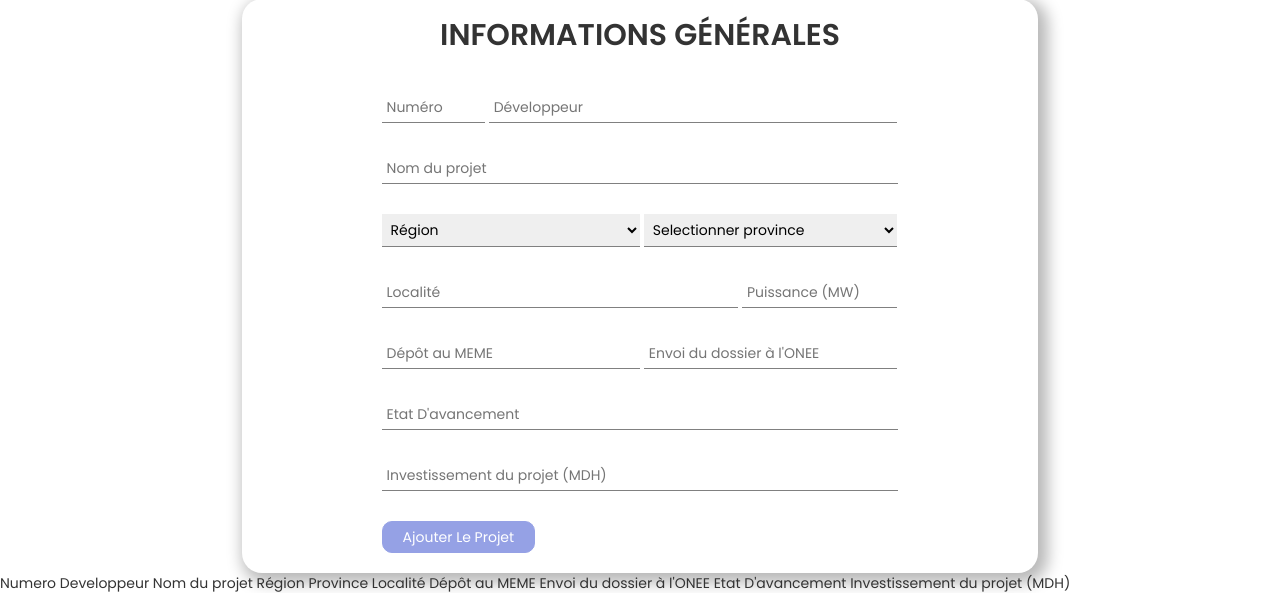
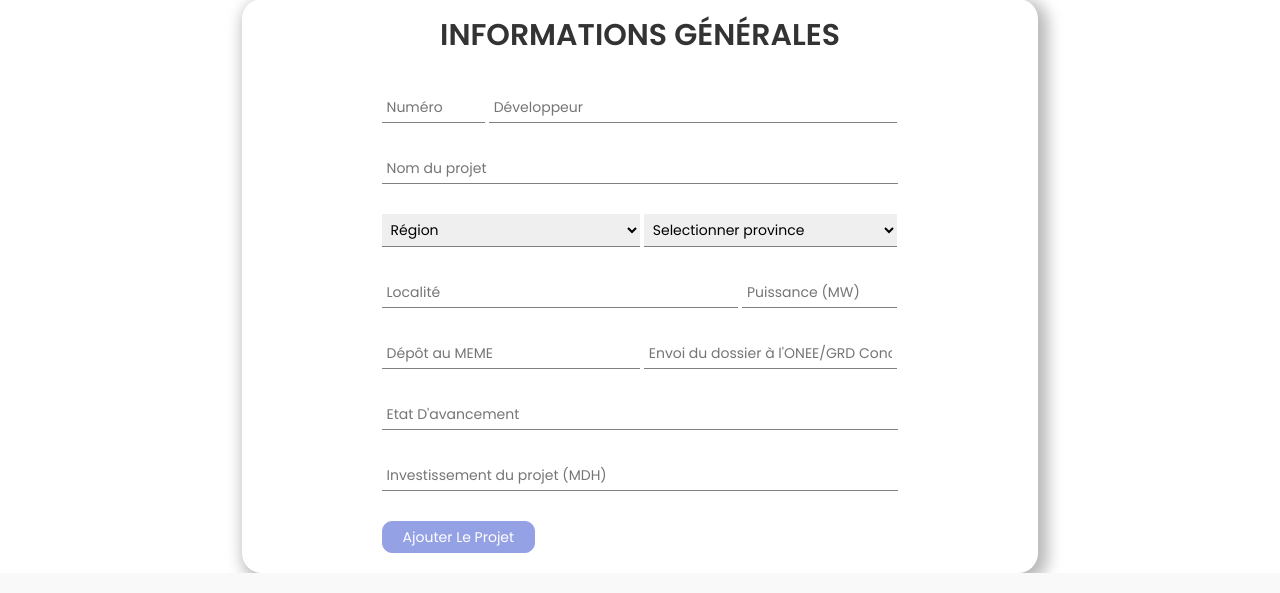
Before and after one commit to nouhelion/Monitoring-App, a PHP site: page /energieEolienne.php in a window 1280 px wide. Shown: the part 952-1545 px from the top of the page. Run offline with PHP 8.4, Linux system fonts and the light colour scheme.

Commit message:
update shit

```diff
--- a/EnergieHydro.php
+++ b/EnergieHydro.php
@@ -296,11 +296,11 @@ http://www.templatemo.com/tm-486-new-event
                         <input name="Sourceenergie" type="text" class="form-input-sou" id="Source energie" placeholder="Source Énergie">
                         <input name="Co2eviteTCO2an" type="text" style="width:49%;" id="Co2 évité TCO2/an" placeholder="Co2 évité TCO2/an">
                         <input name="DepotalaDEREE" type="text" onfocus="(this.type='date')" onblur="(this.type='text')" style="width:50%;" id="Depot à la DEREE" placeholder="Dépôt à la DEREE">
-				        <input name="EnvoidudossieraONEE" type="text" onfocus="(this.type='date')" onblur="(this.type='text')" class="form-input-derr" id="Envoi du dossier a l'ONEE" placeholder="Envoi du Dossier à l'ONEE">
-                        <input name="ReponseONEE" type="text" style="width:49%;" id="Réponse ONEE" placeholder="Réponse ONEE">
+				        <input name="EnvoidudossieraONEE" type="text" onfocus="(this.type='date')" onblur="(this.type='text')" style="width:57%;" id="Envoi du dossier a l'ONEE" placeholder="Envoi du Dossier à l'ONEE/GRD Concerné">
+                        <input name="ReponseONEE" type="text" style="width:42%;" id="Réponse ONEE" placeholder="Réponse ONEE/GRD Concerné">
                         <input name="NotificationduDemandeurpour1ercomplementdudossier" type="text" class="form-input-nom" id="Notification du Demandeur pour 1er complement du dossier" placeholder="Notification du Demandeur Pour 1er Complément du Dossier">
                         <input name="Depotdu1ercomplementdudossierparledeveloppeur" type="text" onfocus="(this.type='date')" onblur="(this.type='text')" style="width:100%;" id="Dépôt du complément du dossier par le développeur" placeholder="Dépôt du Complément du Dossier Par le Développeur">
-                    <input name="Envoidu1ercomplementdudossieraONEE" type="text" onfocus="(this.type='date')" onblur="(this.type='text')" style="width:100%;" id="Envoi du 1er complement du dossier à l'ONEE" placeholder="Envoi du 1er Complément du Dossier à l'ONEE">
+                    <input name="Envoidu1ercomplementdudossieraONEE" type="text" onfocus="(this.type='date')" onblur="(this.type='text')" style="width:100%;" id="Envoi du 1er complement du dossier à l'ONEE" placeholder="Envoi du 1er Complément du Dossier à l'ONEE/GRD Concerné">
                     </div>
                 </div>
                 <div class="form-container-right">
--- a/energieEolienne.php
+++ b/energieEolienne.php
@@ -279,7 +279,7 @@ http://www.templatemo.com/tm-486-new-event
 						<input name="Localite" type="text" class="form-input-loc" id="Localite" placeholder="Localité">
                         <input name="Puissance" type="text" class="form-input-pui" id="Puissance" placeholder="Puissance (MW)">
 					<input name="DepotauMEME" type="text" onfocus="(this.type='date')" onblur="(this.type='text')" style="width:50%;" id="Depot au MEME" placeholder="Dépôt au MEME">
-					<input name="EnvoidudossieraONEE" type="text" onfocus="(this.type='date')" onblur="(this.type='text')" style="width:49%;" id="Envoi du dossier à l'ONEE" placeholder="Envoi du dossier à l'ONEE">
+					<input name="EnvoidudossieraONEE" type="text" onfocus="(this.type='date')" onblur="(this.type='text')" style="width:49%;" id="Envoi du dossier à l'ONEE" placeholder="Envoi du dossier à l'ONEE/GRD Concerné">
                     <input name="Etatavancement" type="text"  class="form-input-env" id="Etat D'avancement" placeholder="Etat D'avancement">
                     <input name="Investissementduprojet" type="text" style="width:100%;" id="Investissement du projet" placeholder="Investissement du projet (MDH)">
 					<br>
@@ -320,15 +320,3 @@ http://www.templatemo.com/tm-486-new-event
 	</script>
 </body>
 </html>
-
-
-<th class="cell100 column1">Numero</th>
-									<th class="cell100 column2">Developpeur</th>
-									<th class="cell100 column3">Nom du projet</th>
-									<th class="cell100 column4">Région</th>
-									<th class="cell100 column5">Province</th>
-                                      <th class="cell100 column1">Localité</th>
-									<th class="cell100 column2">Dépôt au MEME</th>
-									<th class="cell100 column3">Envoi du dossier à l'ONEE</th>
-									<th class="cell100 column4">Etat D'avancement</th>
-									<th class="cell100 column5">Investissement du projet (MDH)</th>
```
Also changed, not shown: EnergieSolaire.php (+5 -5 lines).
